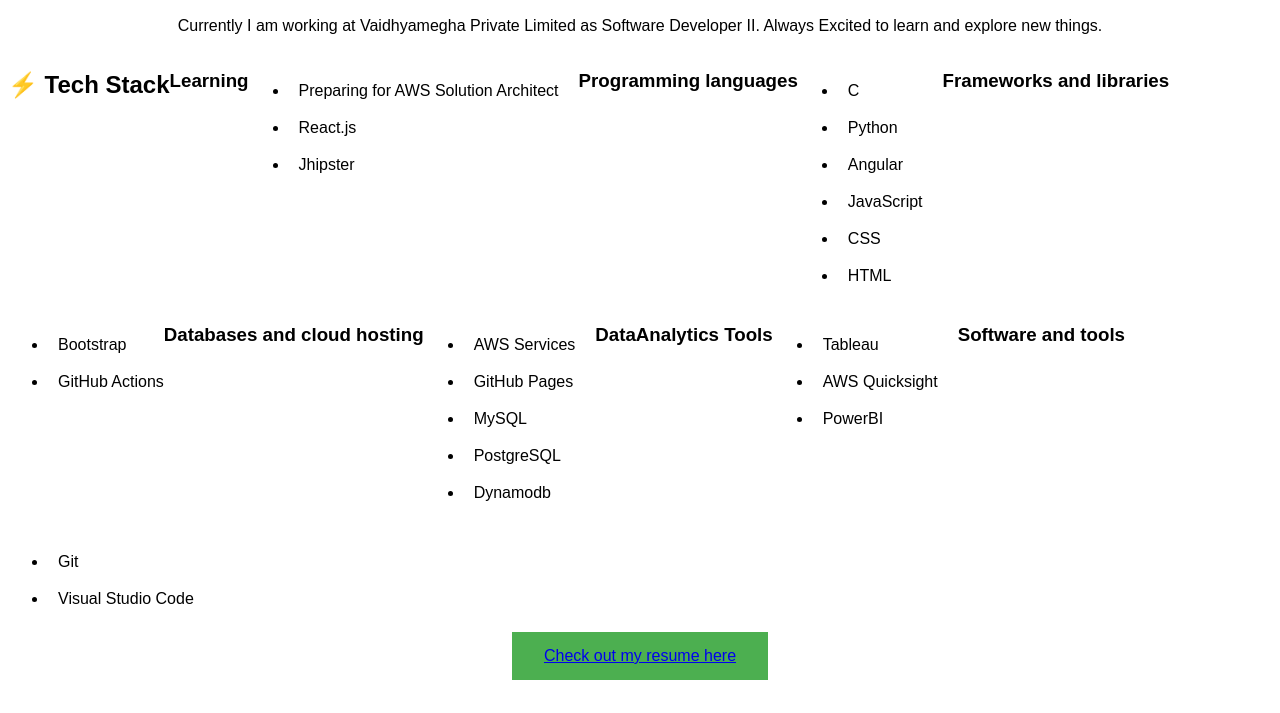
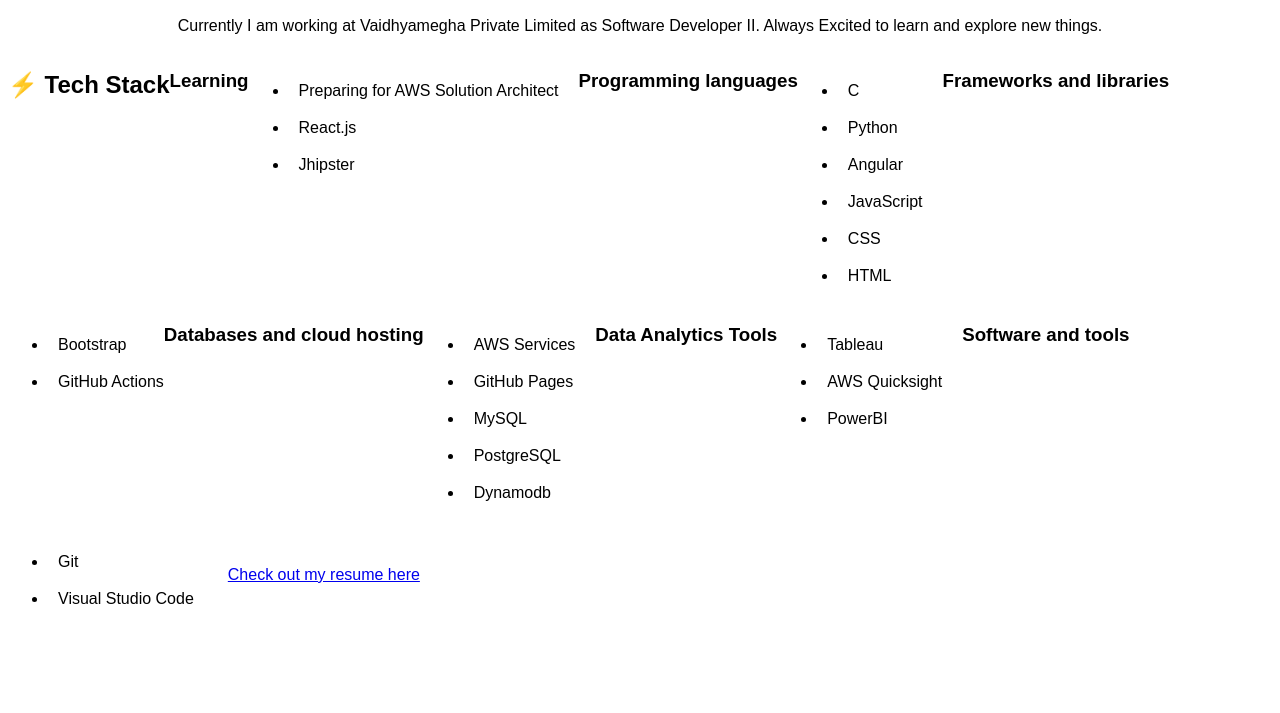
Before and after one commit to Ashwini-abc/Ashwini-abc, a plain HTML site: page index.html in a window 1280 px wide. Shown: the part 87-800 px from the top of the page. Drawn offline with Linux system fonts and the light colour scheme.

Commit message:
Update index.html

```diff
--- a/index.html
+++ b/index.html
@@ -38,13 +38,13 @@
       .tech-stack span {
         display: inline-block;
         padding: 5px 10px;
-        background-color: #333;
+        background-color: #fff;
         color: #fff;
         border-radius: 5px;
       }
 
       .resume-button {
-  background-color: #4CAF50; /* Green */
+  background-color: #fff; /* White */
   border: none;
   color: white;
   padding: 15px 32px;
@@ -57,14 +57,13 @@
 }
 
     </style>
-
   </head>
   <body>
     <h1>Hello, I am Ashwini</h1>
     <p>Currently I am working at Vaidhyamegha Private Limited as Software Developer II. Always Excited to learn and explore new things. </p>
-    <!-- Add any HTML content you want to include -->
    <div class="tech-stack">
   <h2>⚡ Tech Stack</h2>
+
   <h3>Learning</h3>
   <ul>
     <li><i class="fab fa-aws"></i> Preparing for AWS Solution Architect</li>
@@ -80,14 +79,12 @@
     <li><i class="devicon-javascript-plain"></i> JavaScript</li>
     <li><i class="devicon-css3-plain"></i> CSS</li>
     <li><i class="devicon-html5-plain"></i> HTML</li>
-
   </ul>
 
   <h3>Frameworks and libraries</h3>
   <ul>
     <li><i class="devicon-bootstrap-plain"></i> Bootstrap</li>
     <li><i class="devicon-github-plain"></i> GitHub Actions</li>
-
   </ul>
 
   <h3>Databases and cloud hosting</h3>
@@ -97,23 +94,23 @@
     <li><i class="fas fa-database"></i> MySQL</li>
     <li><i class="fas fa-database"></i> PostgreSQL</li>
     <li><i class="fas fa-dynamodb"></i> Dynamodb</li>
-
   </ul>
 
-        <h3>DataAnalytics Tools</h3>
+  <h3>Data Analytics Tools</h3>
   <ul>
     <li><i class="devicon-tableau-plain"></i> Tableau</li>
     <li><i class="devicon-quicksight-plain"></i> AWS Quicksight</li>
     <li><i class="fas fa-powerbi"></i> PowerBI</li>
   </ul>
+
   <h3>Software and tools</h3>
   <ul>
     <li><i class="devicon-git-plain"></i> Git</li>
     <li><i class="devicon-visualstudio-plain"></i> Visual Studio Code</li>
   </ul>
-      </div>
 
   <button class="resume-button"><a href="Resume-Ashwini_S.pdf" download>Check out my resume here</a></button>
+</div>
 
 
   </body>
```
Lines whose indentation alone changed are shown as unchanged.
